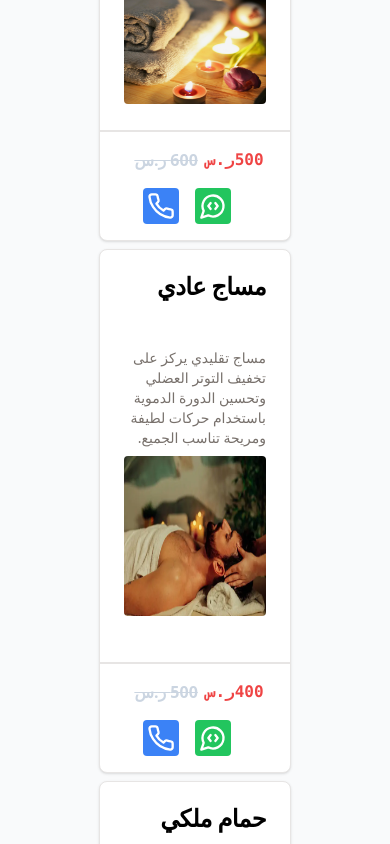
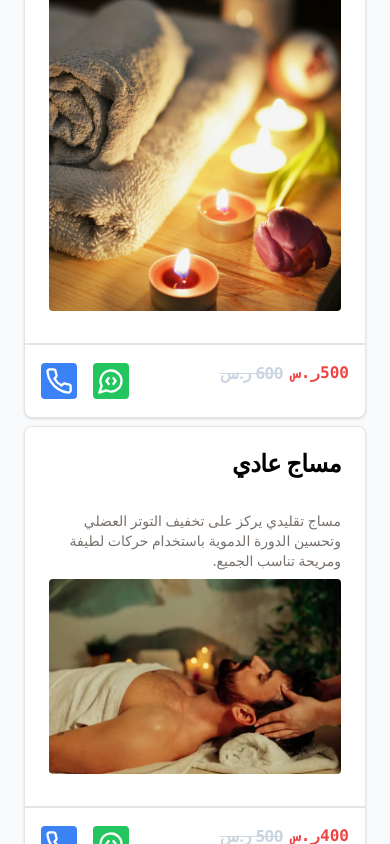
Before and after one commit to fayssaldd/massageProject, a React (Vite) app: page / in a window 390 px wide. Shown: the part 1160-2004 px from the top of the page. Built offline with nearby package versions, Linux system fonts and the light colour scheme.

Commit message:
modifer style affichage de list massages n2

```diff
--- a/src/pages/CardMassage.jsx
+++ b/src/pages/CardMassage.jsx
@@ -16,11 +16,11 @@ export default function CardMassage({type,description,image,price}) {
                 <CardTitle>{type}</CardTitle>
                 {/* <CardDescription>{description}</CardDescription> */}
             </CardHeader>
-            <CardContent className="flex flex-col max-sm:h-[20rem] aspec-square mb-2 items-center justify-center ">
+            <CardContent className="flex flex-col aspec-square mb-2 items-center justify-center ">
                 <CardDescription>{description}</CardDescription>
-                <img className='rounded mt-2 w-[10rem] h-[10rem]' src={`${image}`} alt="" />
+                <img className='rounded mt-2 ' src={`${image}`} alt="" />
             </CardContent>
-            <CardFooter className={'flex  max-sm:flex-col justify-between items-center p-4 border-t-2'}>
+            <CardFooter className={'flex justify-between items-center p-4 border-t-2'}>
                 <div className='flex flex-row-reverse items-center justify-between max-sm:pb-4'>
                   <p className='text-slate-300 font-bold mx-2 line-through'>{price + 100}  ر.س</p>
                   <p className='text-red-500 font-bold font-mono'> {price}ر.س</p>
--- a/src/pages/Massages.jsx
+++ b/src/pages/Massages.jsx
@@ -167,7 +167,7 @@ export default function Massages() {
         <div className='flex flex-wrap lg:w-[40rem] justify-center'>
         {
               massages.map((massage) => (
-                <div className="p-1  lg:w-[300px] w-[200px]">
+                <div className="p-1  lg:w-[300px] w-[350px]">
                     <CardMassage type={massage.service} price={massage.price} description={massage.description} image={massage.image} />
                 </div>
               ))
```
